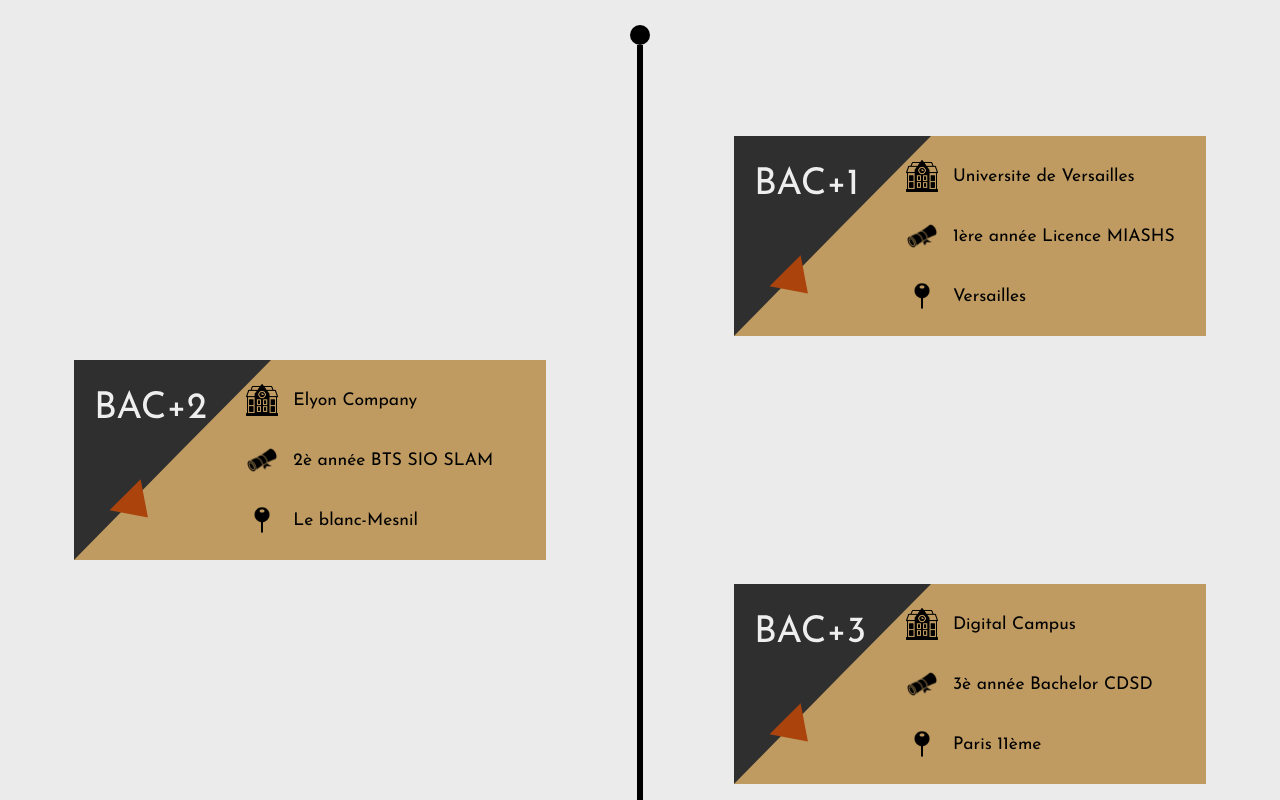
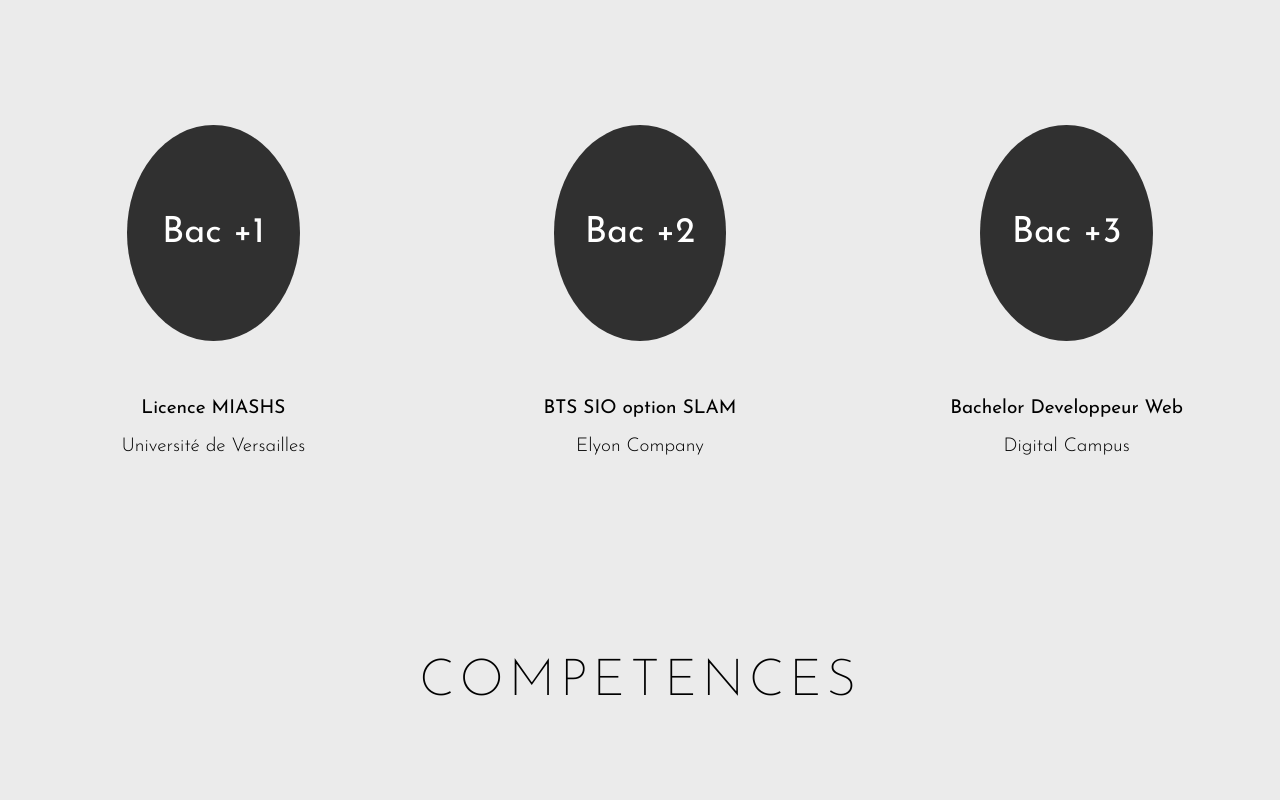
Before and after one commit to personnal-project/portfolio-mb, a React (Create React App) app: page / in a window 1280 px wide. Shown: the part 1780-2580 px from the top of the page. Built offline with nearby package versions, Linux system fonts and the light colour scheme.

Commit message:
Update mobile display

```diff
--- a/src/App.scss
+++ b/src/App.scss
@@ -1,4 +1,3 @@
 .App{
     width: 100%;
-    height: 800vh;
 }
--- a/src/components/about/about.scss
+++ b/src/components/about/about.scss
@@ -23,15 +23,15 @@
 
 
         .about-id-pc{
-            width: 40vh;
-            height: 40vh;
+            width: 37vh;
+            height: 37vh;
             display: flex;
             font-size: 20px;
             color: white;
             justify-content: center;
             align-items: center;
             margin-top: 70px;
-            border-radius: 280px;
+            border-radius: 37vh;
             background-color: #303030;
 
 
--- a/src/components/head/head.scss
+++ b/src/components/head/head.scss
@@ -230,7 +230,7 @@
 
         .head-content-mob{
           width: 100%;
-          height: 89vh;
+          height: 80vh;
           position: absolute;
           z-index: 3;
           display: flex;
--- a/src/components/loader/loader.scss
+++ b/src/components/loader/loader.scss
@@ -40,6 +40,7 @@
             color: rgb(219, 219, 219);
             font-weight: 100;
             font-size: 40px;
+            font-weight: 300;
         }
     }
 
--- a/src/components/parcours/Parcours.js
+++ b/src/components/parcours/Parcours.js
@@ -10,97 +10,47 @@
 function Parcours(){
     return(
         <div className='Parcours' id='parcours'>
-            <div className='Parcours-pc'>
-                <div className='title-containerP'>
-                    <motion.h1 className='title-parc' initial={{y:30, opacity:0}} animate={{y:0, opacity: 1}} transition={{duration:0.6}}>PARCOURS</motion.h1>
+            <div className='ParcoursPc'>
+                <div className='ParcoursPcContent'>
+                    <div className='titleContainerP'>
+                        <motion.h1 className='titleParc' initial={{y:30, opacity:0}} animate={{y:0, opacity: 1}} transition={{duration:0.6}}>PARCOURS</motion.h1>
+                    </div>
+                    <div className='contentCircle'>
+
+                        <div className='circleContainer'>
+                            <div className='circleParcoursPc'>Bac +1</div>
+                            <div className='circleInfo'>
+                                <p>Licence MIASHS</p>
+                                <p className='school'>Université de Versailles</p>
+
+                            </div>
+                        </div>
+
+                        <div className='circleContainer'>
+                            <div className='circleParcoursPc'>Bac +2</div>
+                            <div className='circleInfo'>
+                                <p>BTS SIO option SLAM</p>
+                                <p className='school'>Elyon Company</p>
+
+                            </div>
+                        </div>
+
+                        <div className='circleContainer'>
+                            <div className='circleParcoursPc'>Bac +3</div>
+                            <div className='circleInfo'>
+                                <p>Bachelor Developpeur Web</p>
+                                <p className='school'>Digital Campus</p>
+                            </div>
+                        </div>
+                     </div>
                 </div>
 
 
-                                        {/* Bac +2 Section */}
 
 
-                <div className='parc-content'>
-                    <div className='leftP contentP'>
-                        <motion.div initial={{scale:0}} animate={{scale: 1}} transition={{duration:0.8}} className='box-leftP bac2P'>
-                            <div className='left-box-contentP'>
-                                <div className='section-box bat'><img src={University} /><p>Elyon Company</p></div>
-                                <div className='section-box niv'><img src={Degree} /><p>2è année BTS SIO SLAM</p></div>
-                                <div className='section-box loc'><img src={Localisation} /><p>Le blanc-Mesnil</p></div>
-                            </div>
-                        </motion.div>
-                    </div>
 
-                                        {/* Ligne center */}
+            </div>
 
-
-                    <div className='center-lineP'>
-                        <div className='circleP upP'></div>
-                        <div className='lineP'></div>
-                        <div className='circleP downP'></div>
-                    </div>
-
-                                         {/* Bac +1 and Bac +3 Section */}
-
-
-                    <div className='rightP contentP'>
-                        <motion.div initial={{scale:0}} animate={{scale: 1}} transition={{duration:0.8}} className='box-rightP bac1P'>
-                            <div className='box-contentP'>
-                                <div className='section-box bat'><img src={University} /><p>Universite de Versailles</p></div>
-                                <div className='section-box niv'><img src={Degree} /><p>1ère année Licence MIASHS</p></div>
-                                <div className='section-box loc'><img src={Localisation} /><p>Versailles</p></div>
-                            </div>
-                        </motion.div>
-
-                                         {/* Bac +3 Section */}
-
-
-                        <motion.div initial={{scale:0}} animate={{scale: 1}} transition={{duration:0.8}} transition={{duration:0.8}} className='box-rightP bac3P'>
-                            <div className='box-contentP'>
-                                <div className='section-box bat'><img src={University} /><p>Digital Campus</p></div>
-                                <div className='section-box niv'><img src={Degree} /><p>3è année Bachelor CDSD</p></div>
-                                <div className='section-box loc'><img src={Localisation} /><p>Paris 11ème</p></div>
-                            </div>
-                        </motion.div>
-                    </div>
-                </div>
-            </div>
-            <div className='Parcours-mob'>
-                <div className='title-containerP-mob'>
-                    <h1 className='title-parc'>Parcours</h1>
-                </div>
-                <div className='parcours-content-mob'>
-                    <div className='box-parcours-mob Bac1-mob'>
-                        <div className='ban-parc-mob'>
-                            <p>Bac +1</p>
-                        </div>
-                        <div className='box-contentP-mob'>
-                            <div className='section-box-mob bat'><img src={University} /><p>Université de Versailles</p></div>
-                            <div className='section-box-mob niv'><img src={Degree} /><p>1è année Licence MIASHS</p></div>
-                            <div className='section-box-mob loc'><img src={Localisation} /><p>Versailles</p></div>
-                        </div>
-                    </div>
-                    <div className='box-parcours-mob bac2-mob'>
-                        <div className='ban-parc-mob'>
-                            <p>Bac +2</p>
-                        </div>
-                        <div className='box-contentP-mob'>
-                            <div className='section-box-mob bat'><img src={University} /><p>Elyon Company</p></div>
-                            <div className='section-box-mob niv'><img src={Degree} /><p>2è année BTS SIO SLAM</p></div>
-                            <div className='section-box-mob loc'><img src={Localisation} /><p>Le blanc-Mesnil</p></div>
-                        </div>
-                    </div>
-                    <div className='box-parcours-mob bac3-mob'>
-                        <div className='ban-parc-mob'>
-                            <p>Bac +3</p>
-                        </div>
-                        <div className='box-contentP-mob'>
-                            <div className='section-box-mob bat'><img src={University} /><p>Digital Campus</p></div>
-                            <div className='section-box-mob niv'><img src={Degree} /><p>3è année Bachelor CDSD</p></div>
-                            <div className='section-box-mob loc'><img src={Localisation} /><p>Paris 11è</p></div>
-                        </div>
-                    </div>
-                </div>
-            </div>
         </div>
     )
 }
--- a/src/components/parcours/parcours.scss
+++ b/src/components/parcours/parcours.scss
@@ -1,189 +1,80 @@
 .Parcours{
     width: 100%;
-    height: 160vh;
+    min-height: 100vh;
+    max-height: 200vh;
     background-color: #ebebeb;
     justify-content: center;
 
-    .Parcours-pc{
+    .ParcoursPc{
         width: 100%;
-        height: 160vh;
-        display: flex;
-        flex-direction: column;
+        height: 100vh;
 
+        .ParcoursPcContent{
+            width: 100%;
+            height: 100vh;
 
-
-        .title-containerP{
+            .titleContainerP{
                 width: 100%;
-            height: 15%;
+                height: 20vh;
                 display: flex;
                 align-items: center;
                 justify-content: center;
 
-            .title-parc{
-                font-weight: 400;
-                font-size: 50px;
+                .titleParc{
+                    font-weight: 200;
+                    font-size: 4vw;
                     letter-spacing: 5px;
                 }
             }
 
-        .parc-content{
+            .contentCircle{
                 width: 100%;
-            height: 70%;
+                min-height: 80vh;
+                max-height: 120vh;
                 display: flex;
+                align-items: center;
+                justify-content: space-around;
 
-            .contentP{
-                width: 49.5%;
-                height: 100%;
+                .circleContainer{
+                    min-width: 30%;
+                    max-width: 100%;
+                    height: 60vh;
+                    display: flex;
+                    flex-direction: column;
+                    justify-content: center;
+                    align-items: center;
+
+                    p{  text-align: center;
+                        font-size: 19px;
                     }
-                                                /*** Section Bac +2 ***/
 
-            .leftP{
+                    .type{
+                        visibility: hidden;
+                    }
+
+                    .circleParcoursPc{
+                        width: 45%;
+                        height: 45%;
                         display: flex;
                         justify-content: center;
                         align-items: center;
-
-                .box-leftP{
-                    width: 76%;
-                    height: 200px;
-                    background-image: url(./img/B2.svg);
-                    background-repeat: no-repeat;
-                    background-color: #BF9B61;
+                        font-size: 36px;
+                        color: white;
+                        border-radius: 100%;
+                        background-color: #303030;
                     }
 
-                .bac2P{
-                    display: flex;
-                    justify-content: end;
-
-                    .left-box-contentP{
-                        width: 300px;
-                        height: 100%;
-                        display: flex;
-                        justify-content: center;
-                        flex-direction: column;
-
-                        .section-box{
-                            width: 90%;
-                            height: 30%;
-                            display: flex;
-                            align-items: center;
-
-                            img{
-                                width: 12%;
-                                height: auto;
+                    .circleInfo{
+                        margin-top: 10%;
                     }
 
-                            p{  font-size: 17.5px;
-                                margin-left: 15px;
-                            }
-                        }
-                    }
+                    .school{
+                        font-weight: 300;
                     }
                 }
 
-                                                    /*** Section Ligne center ***/
 
-            .center-lineP{
-                width: 40px;
-                height: 97%;
-                display: flex;
-                justify-content: center;
-                align-items: center;
-                flex-direction: column;
-
-                .circleP{
-                    width: 20px;
-                    height: 20px;
-                    border-radius: 20px;
-                    background-color: black;
             }
-
-                .upP{
-                    margin-top: 13px;
-                }
-
-                .lineP{
-                    width: 6px;
-                    height: 95%;
-                    background-color: black;
-                }
-            }
-                                                 /*** Section Bac +2 and Bac +3 ***/
-
-        .rightP{
-            display: flex;
-            flex-direction: column;
-            justify-content: space-around;
-
-            .box-rightP{
-                width: 76%;
-                height: 200px;
-                margin-left: 12%;
-                background-color: #BF9B61;
-            }
-
-            .bac1P{
-                background-image: url(./img/B1.svg);
-                background-repeat: no-repeat;
-                display: flex;
-                justify-content: end;
-
-                .box-contentP{
-                    width: 300px;
-                    height: 100%;
-                    display: flex;
-                    justify-content: center;
-                    flex-direction: column;
-
-                    .section-box{
-                        width: 90%;
-                        height: 30%;
-                        display: flex;
-                        align-items: center;
-
-                        img{
-                            width: 12%;
-                            height: auto;
-                        }
-
-                        p{  font-size: 17.5px;
-                            margin-left: 15px;
-                        }
-                    }
-                }
-            }
-
-            .bac3P{
-                background-image: url(./img/B3.svg);
-                background-repeat: no-repeat;
-                display: flex;
-                justify-content: end;
-
-                .box-contentP{
-                    width: 300px;
-                    height: 100%;
-                    display: flex;
-                    justify-content: center;
-                    flex-direction: column;
-
-                    .section-box{
-                        width: 90%;
-                        height: 30%;
-                        display: flex;
-                        align-items: center;
-
-                        img{
-                            width: 12%;
-                            height: auto;
-                        }
-
-                        p{  font-size: 17.5px;
-                            margin-left: 15px;
-                        }
-                    }
-                }
-            }
-        }
-
         }
 
 
@@ -194,99 +85,49 @@
     .Parcours-mob{
         display: none;
     }
+
+    @media (min-width:320px) and (max-width:500px){
+
+        .ParcoursPc{
+            width: 100%;
+            height: 240vh;
+        }
+
+        .mid{
+            display: none;
+        }
+
+        .parc-content{
+            flex-direction: column;
+        }
+
+        .contentCircle{
+            height: 120vh;
+            flex-direction: column;
+        }
+
+        .circleParcoursPc{
+            min-width: 26vh;
+            min-height: 26vh;
+            font-size: 30px;
+        }
+
+        .circleContainer{
+            max-width: 100%;
+            margin-top: 20%;
+
+
+
+
+
+            p{
+                font-size: 16px;
+            }
+
+
         }
 
 
 
-
-@media (min-width: 320px) and (max-width: 480px){
-    .Parcours-pc{
-        display: none;
-    }
-
-    .Parcours-mob{
-        width: 100%;
-        height: 180vh;
-
-
-        .title-containerP-mob{
-            width: 100%;
-            height: 7%;
-            display: flex;
-            justify-content: center;
-            align-items: center;
-
-            h1{
-                font-size: 38px;
-                font-weight: 300;
     }
 }
-
-        .parcours-content-mob{
-            width: 100%;
-            height: 93%;
-            display: flex;
-            align-items: center;
-            flex-direction: column;
-            justify-content: space-around;
-
-            .box-parcours-mob{
-                width: 80%;
-                height: 24%;
-                display: flex;
-                border-radius: 10px;
-                flex-direction: column;
-                align-items: flex-end;
-                background-color: #835f22;
-
-                .ban-parc-mob{
-                    width: 100%;
-                    height: 50px;
-                    display: flex;
-                    border-top-left-radius: 10px;
-                    border-top-right-radius: 10px;
-                    justify-content: center;
-                    align-items: center;
-                    background-color: #303030;
-
-                    p{
-                        font-size: 25px;
-                        color: white;
-                    }
-                }
-
-                .box-contentP-mob{
-                    width: 100%;
-                    height: 170px;
-                    display: flex;
-                    margin-top: 9px;
-                    justify-content: space-around;
-                    align-items: flex-start;
-                    flex-direction: column;
-
-
-                    .section-box-mob{
-                        width: 100%;
-                        height: 20px;
-                        display: flex;
-                        margin-left: 15px;
-                        flex-direction: row;
-                        align-items: center;
-
-                        p{
-                            font-size: 16px;
-                            margin-left: 10px;
-                        }
-
-
-                        img{
-                            width: 30px;
-                            height: auto;
-                        }
-                    }
-                }
-            }
-        }
-
-    }
-}
--- a/src/components/services/services.scss
+++ b/src/components/services/services.scss
@@ -17,9 +17,9 @@
             align-items: center;
 
             h1{
-                font-size: 50px;
-                font-weight: 500;
-                letter-spacing: 4px;
+                font-weight: 200;
+                font-size: 4vw;
+                letter-spacing: 5px;
             }
         }
 
```
Also changed, not shown: src/components/competences/competences.scss (+8 -4 lines), src/components/footer/footer.scss (+9 -7 lines), src/components/realisations/Realisation.js (+5 -12 lines), src/components/realisations/realisation.scss (+16 -14 lines). Lines whose indentation alone changed are shown as unchanged.
